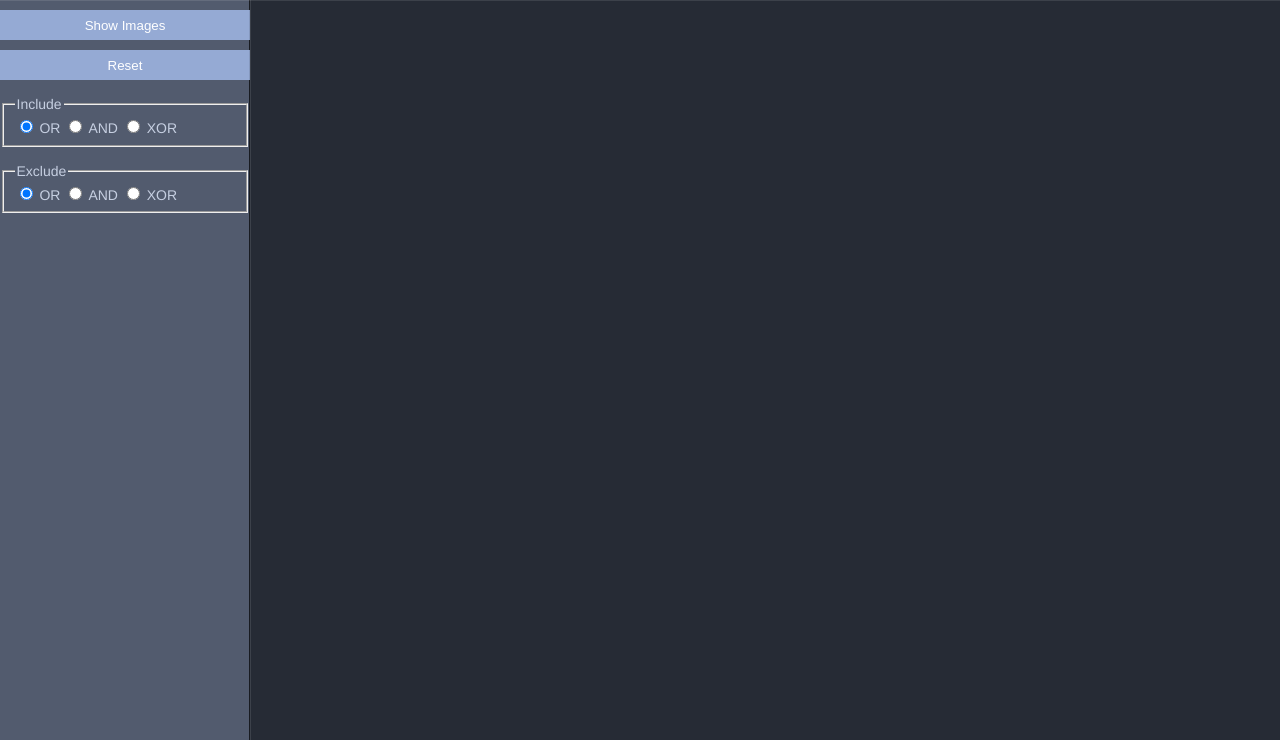
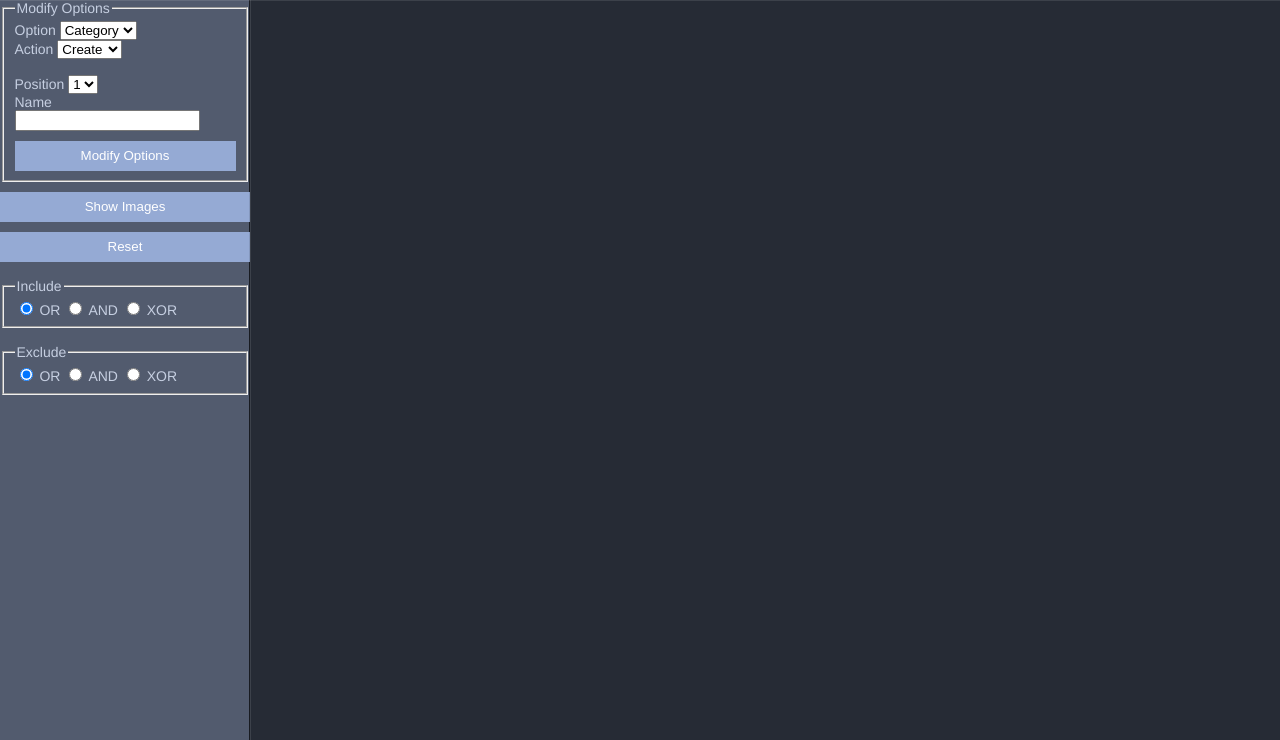
Before and after one commit to mjbelow/Image-Organizer, a PHP site: page / in a window 1280 px wide. Shown: the part 60-800 px from the top of the page. Run offline with PHP 8.4, Linux system fonts and the light colour scheme; data that the repository does not hold is empty.

Commit message:
added simple options menu

```diff
--- a/index.php
+++ b/index.php
@@ -117,6 +117,45 @@ $con->close();
 
 <main>
   <section id="menu">
+
+    <form method="get" onsubmit="event.preventDefault();document.getElementById('options').removeChild(document.getElementById('options_menu'));build_menu();add_choice_functionality();add_menu_fucntionality();initiate();">
+      <fieldset>
+        <legend>Modify Options</legend>
+
+        Option
+        <select>
+        <option>Category</option>
+        <option>Choice</option>
+        </select>
+
+        <br>
+
+        Action
+        <select>
+        <option>Create</option>
+        <option>Update</option>
+        <option>Delete</option>
+        </select>
+
+        <br>
+        <br>
+
+        Position
+        <select>
+        <option>1</option>
+        <option>2</option>
+        <option>3</option>
+        </select>
+
+        <br>
+
+        Name
+        <input>
+
+        <input type="submit" value="Modify Options">
+      </fieldset>
+    </form>
+
     <form action="components/image page/index.php" target="content" method="get" onreset="initiate()">
 
       <div id="form_options">
@@ -146,13 +185,17 @@ $con->close();
           <input type="radio" name="ex_operator" class="operator ex">
           XOR
         </fieldset>
+
       </div>
 
       <div id="options"></div>
 
       <script type="application/javascript">
+      function build_menu()
+      {
         // category list
         var category_list = document.createElement("ul");
+        category_list.id="options_menu";
 
         var category = Object.keys(options);
         var category_count = category.length;
@@ -226,6 +269,9 @@ $con->close();
           // append to document
           document.getElementById("options").appendChild(category_list);
         }
+      }
+
+      build_menu();
 
       //////////////////
       //              //
@@ -239,7 +285,11 @@ $con->close();
       var ex_or_op = true;
       var ex_and_op = false;
 
-      var choice = document.getElementsByClassName("choice");
+      var choice;
+
+      function add_choice_functionality()
+      {
+        choice = document.getElementsByClassName("choice");
         var count = choice.length;
 
         for(var i = 0; i < count; i++)
@@ -529,10 +579,29 @@ $con->close();
           }
 
         }
+      }
 
+      add_choice_functionality();
 
-      var category = document.getElementsByClassName("category");
-      count = category.length;
+      function toggle_all(checked, choice)
+      {
+
+        var count = choice.length;
+
+        for(var i = 0; i < count; i++)
+        {
+          choice[i].checked = checked;
+        }
+
+      }
+
+      var category, operator, ex_operator;
+
+      function add_menu_fucntionality()
+      {
+
+        category = document.getElementsByClassName("category");
+        var count = category.length;
 
         for(var i = 0; i < count; i++)
         {
@@ -559,20 +628,9 @@ $con->close();
 
         }
 
-      function toggle_all(checked, choice)
-      {
-
-        var count = choice.length;
-
-        for(var i = 0; i < count; i++)
-        {
-          choice[i].checked = checked;
-        }
-
-      }
 
         // include logic
-      var operator = document.getElementsByClassName("operator in");
+        operator = document.getElementsByClassName("operator in");
         count = operator.length;
 
         for(var i = 0; i < count; i++)
@@ -594,7 +652,7 @@ $con->close();
         }
 
         // exclude logic
-      var ex_operator = document.getElementsByClassName("operator ex");
+        ex_operator = document.getElementsByClassName("operator ex");
         count = ex_operator.length;
 
         for(var i = 0; i < count; i++)
@@ -614,6 +672,10 @@ $con->close();
           }
 
         }
+
+      }
+
+      add_menu_fucntionality();
 
       // initiate menu function (also used on form reset)
       function initiate()
@@ -652,6 +714,7 @@ $con->close();
 
 </main>
 
+
 <script type="application/javascript">
 document.getElementById("frame").src="";
 </script>
```
Lines whose indentation alone changed are shown as unchanged.
